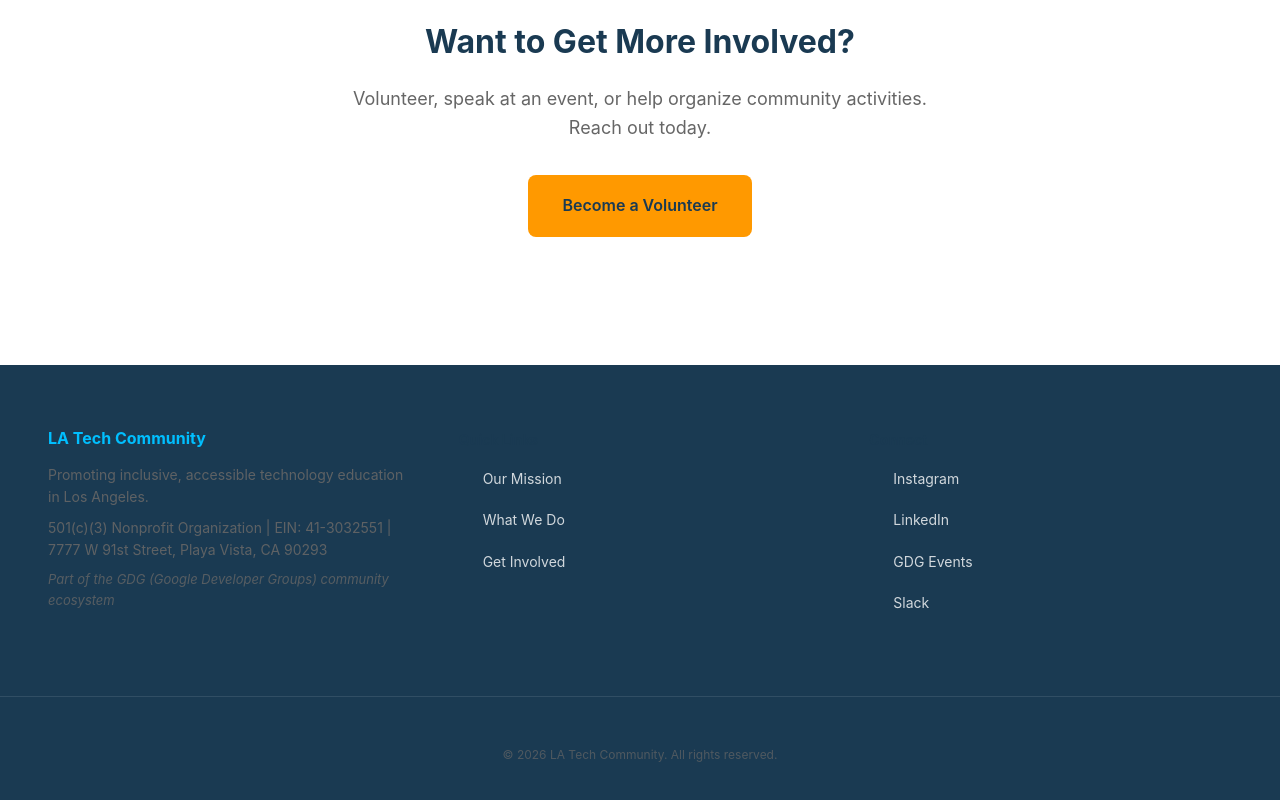
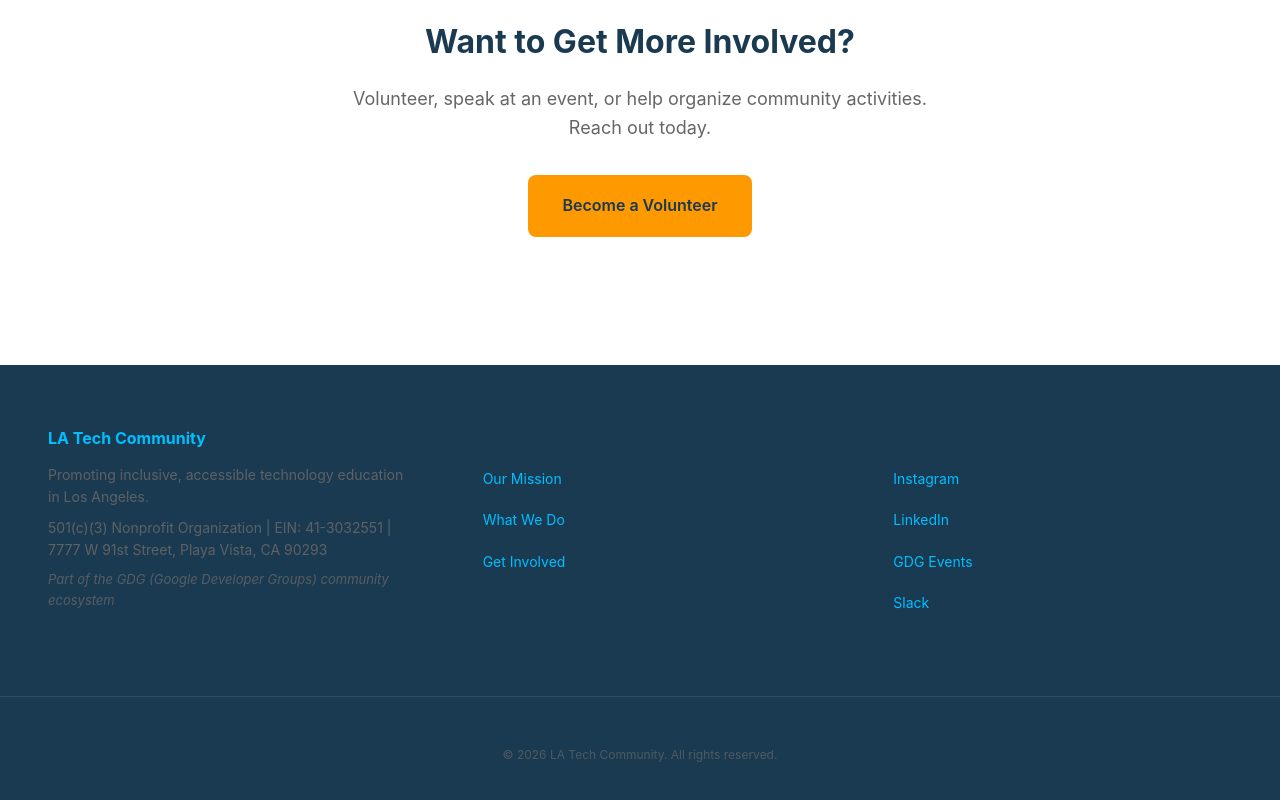
Before and after one commit to emscape/latechcommunity, a plain HTML site: page index.html in a window 1280 px wide. Shown: the part 2712-3512 px from the top of the page. Drawn offline with Linux system fonts and the light colour scheme.

Commit message:
updated footer link font color

```diff
--- a/styles/layout.css
+++ b/styles/layout.css
@@ -398,14 +398,14 @@
 }
 
 .footer__links a {
-    color: rgba(255, 255, 255, 0.8);
+    color: var(--color-primary);
     font-size: 14px;
     transition: color var(--transition-base);
 }
 
 .footer__links a:hover,
 .footer__links a:focus {
-    color: var(--color-primary);
+    color: var(--color-secondary);
 }
 
 .footer__bottom {
```
